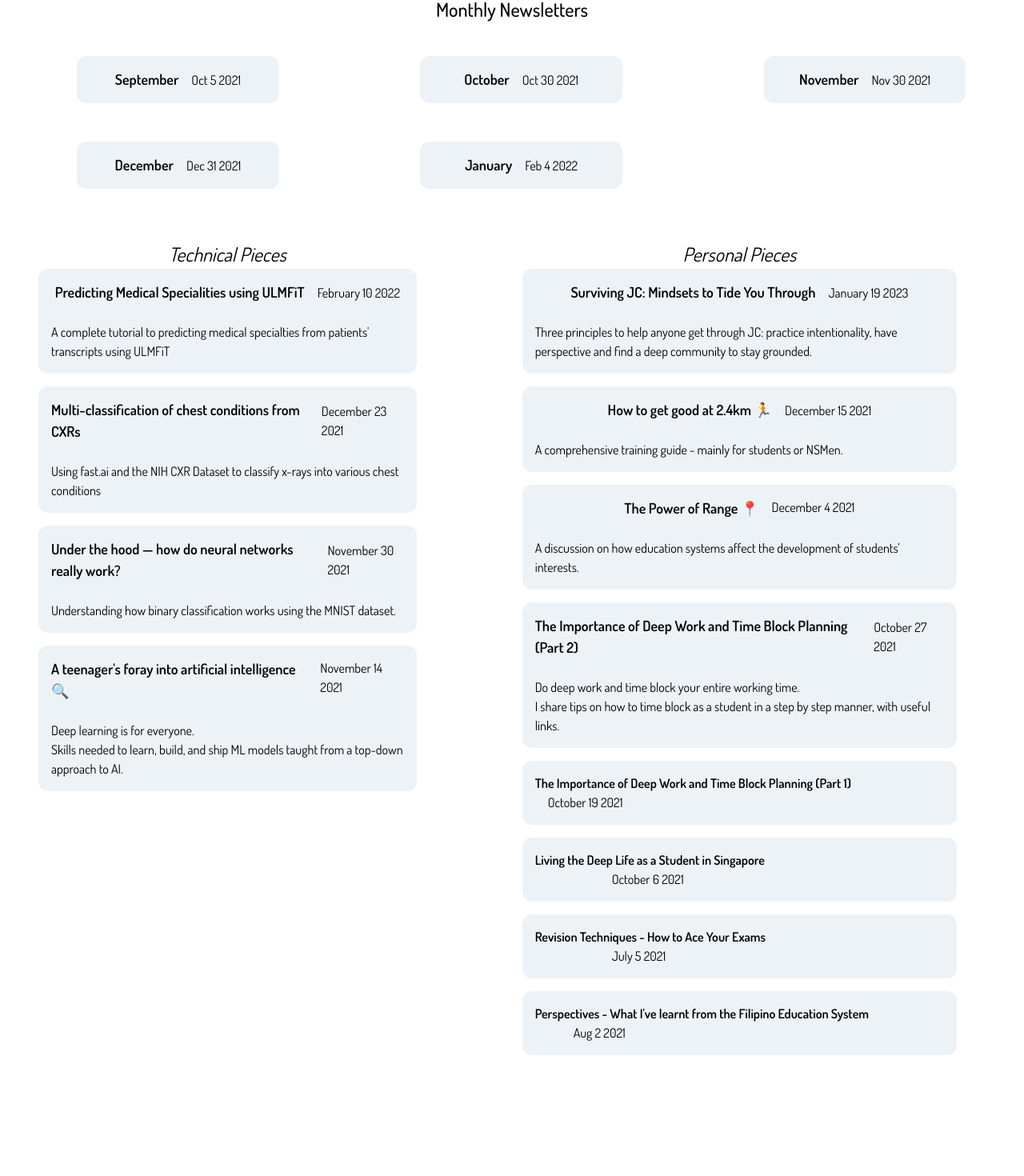
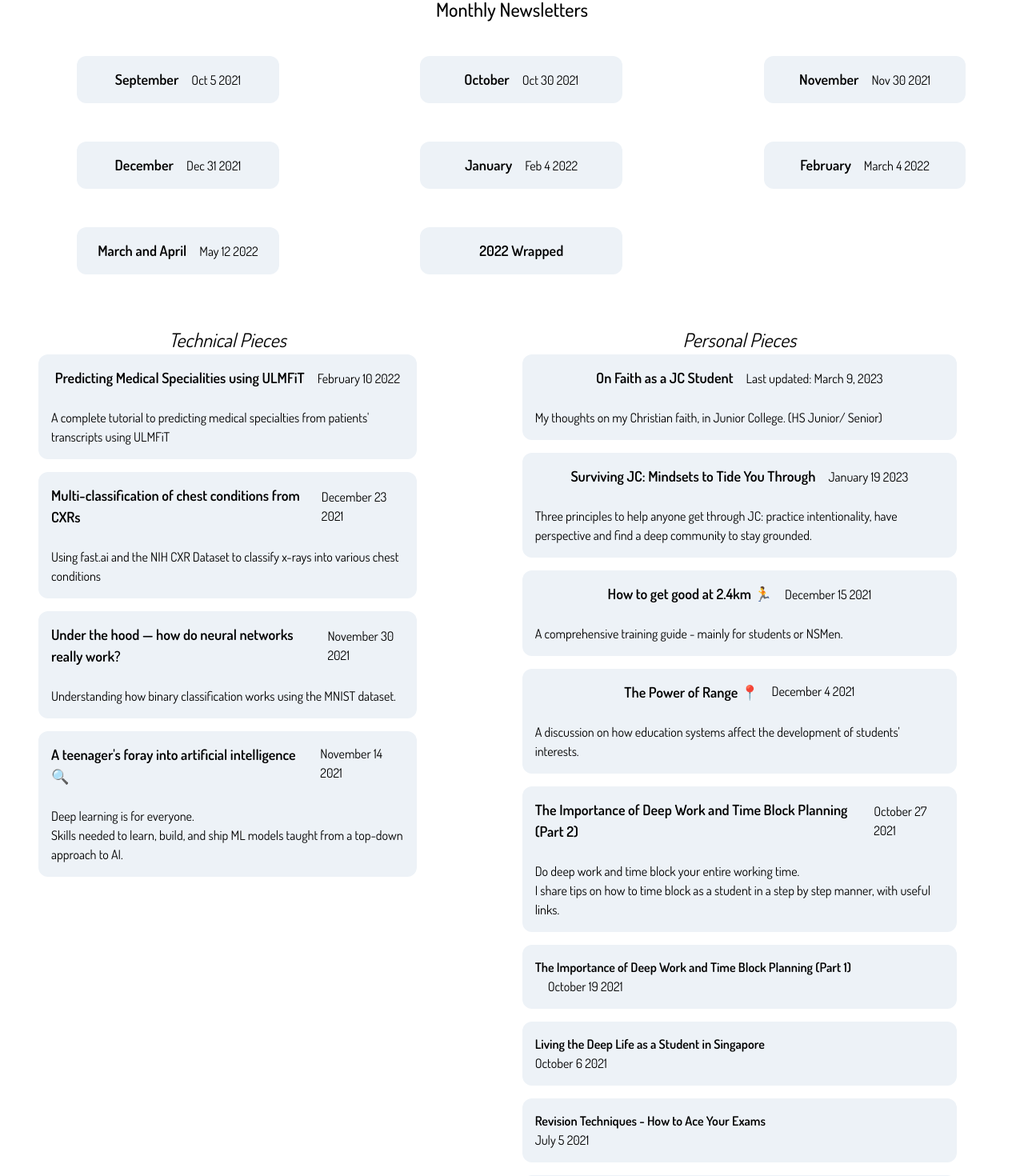
Before and after one commit to danielcwq/personal-website-current-build, a React (Create React App) app: page /blog in a window 1280 px wide. Shown: the part 212-1682 px from the top of the page at 80% size. Before the commit the page ends 1547 px from the top, so only its background shows below. Built offline with nearby package versions, Linux system fonts and the light colour scheme.

Commit message:
Added projects and blog posts

```diff
--- a/src/components/blog.js
+++ b/src/components/blog.js
@@ -75,6 +75,35 @@ function Blog(){
                         </div>
                     </a>
                 </div>
+                <div>
+                    <a className = '' href = 'https://danielching.substack.com/p/february-newsletter-staying-on-track' target = '_blank'>
+                        <div className = 'flex flex-col flex-grow-0 font-dosis w-3/5 md:rounded-xl mt-10 p-4 ml-24 bg-gray-200 hover:bg-gray-400'>
+                            <div className = 'flex justify-center items-center'>
+                                <div className = 'font-semibold text-lg'>February </div>
+                                <div className = 'hidden md:block pl-4'>March 4 2022</div>
+                            </div>
+                        </div>
+                    </a>
+                </div>
+                <div>
+                    <a className = '' href = 'https://danielching.substack.com/p/march-and-april-newsletter' target = '_blank'>
+                        <div className = 'flex flex-col flex-grow-0 font-dosis w-3/5 md:rounded-xl mt-10 p-4 ml-24 bg-gray-200 hover:bg-gray-400'>
+                            <div className = 'flex justify-center items-center'>
+                                <div className = 'font-semibold text-lg'>March and April </div>
+                                <div className = 'hidden md:block pl-4'>May 12 2022</div>
+                            </div>
+                        </div>
+                    </a>
+                </div>
+                <div>
+                    <a className = '' href = 'https://danielching.substack.com/p/2022-wrapped' target = '_blank'>
+                        <div className = 'flex flex-col flex-grow-0 font-dosis w-3/5 md:rounded-xl mt-10 p-4 ml-24 bg-gray-200 hover:bg-gray-400'>
+                            <div className = 'flex justify-center items-center'>
+                                <div className = 'font-semibold text-lg'>2022 Wrapped</div>
+                            </div>
+                        </div>
+                    </a>
+                </div>
 
             </div>
             <div className = 'flex flex-col md:flex-row justify-between'>
@@ -141,17 +170,26 @@ function Blog(){
                     <div className = 'flex justify-center '>
                         <h1 className = 'text-2xl md:pt-12 italic text-justify'> Personal Pieces </h1>
                     </div>
+                    <a className = '' href = 'https://danielching.notion.site/On-faith-as-a-JC-student-425147eec72748d280659972b7429219' target = '_blank'>
+                        <div className = 'flex justify-center flex-col w-3/5 md:w-4/5 rounded-xl mx-auto p-4 bg-gray-200 hover:bg-gray-400'>
+                            <div className = 'flex justify-center items-center'>
+                                <div className = 'font-semibold text-lg'>On Faith as a JC Student</div>
+                                <div className = 'hidden md:block pl-4'>Last updated: March 9, 2023</div>
+                            </div>
+                            <div className = 'pt-4 md:pt-6'>
+                                <p>My thoughts on my Christian faith, in Junior College. (HS Junior/ Senior)</p>
+                            </div>
+                        </div>
+                    </a>
                     <a className = '' href = 'https://medium.com/p/d48eb9ef54a0' target = '_blank'>
-                        <div className = 'flex justify-center flex-col w-3/5 md:w-4/5 rounded-xl mx-auto p-4 bg-gray-200 hover:bg-gray-400'>
+                        <div className = 'flex justify-center flex-col w-3/5 md:w-4/5 rounded-xl mx-auto p-4 bg-gray-200 hover:bg-gray-400 mt-4'>
                             <div className = 'flex justify-center items-center'>
                                 <div className = 'font-semibold text-lg'>Surviving JC: Mindsets to Tide You Through</div>
                                 <div className = 'hidden md:block pl-4'>January 19 2023</div>
                             </div>
                             <div className = 'pt-4 md:pt-6'>
                                 <p>Three principles to help anyone get through JC: practice intentionality, have perspective and find a deep community to stay grounded. </p>
-
                             </div>
-
                         </div>
                     </a>
                     <a className = '' href = 'https://danielching.medium.com/how-to-get-good-at-2-4km-a-comprehensive-guide-85e9669ee19c' target = '_blank'>
@@ -205,20 +243,20 @@ function Blog(){
                     <Link className = 'flex justify-center' to = '/blog/the-deep-life'>
                         <div className = 'flex justify-center flex-col w-3/5 md:w-4/5 rounded-xl mx-auto p-4 bg-gray-200 hover:bg-gray-400 mt-4'>
                             <div className = 'font-semibold'>Living the Deep Life as a Student in Singapore  </div>
-                            <div className = 'hidden md:block pl-24'> October 6 2021 </div>
+                            <div className = 'hidden md:block'> October 6 2021 </div>
                         </div>
 
                     </Link>
                     <Link className = 'flex justify-center' to ='/blog/revision-techniques'>
                         <div className = 'flex justify-center flex-col w-3/5 md:w-4/5 rounded-xl mx-auto p-4 bg-gray-200 hover:bg-gray-400 mt-4'>
                             <div className = 'font-semibold'>{content.blog1.title}</div>
-                            <div className = 'hidden md:block pl-24'> July 5 2021 </div>
+                            <div className = 'hidden md:block'> July 5 2021 </div>
                         </div>
                     </Link>
                     <Link className = 'flex justify-center' to ='/blog/perspectives'>
                         <div className = 'flex justify-center flex-col w-3/5 md:w-4/5 rounded-xl mx-auto p-4 bg-gray-200 hover:bg-gray-400 mt-4'>
                             <div className = 'font-semibold'>{content.blog3.title}</div>
-                            <div className = 'hidden md:block pl-12'> Aug 2 2021 </div>
+                            <div className = 'hidden md:block'> Aug 2 2021 </div>
                         </div>
 
                     </Link>
--- a/src/components/portfolio.js
+++ b/src/components/portfolio.js
@@ -66,6 +66,32 @@ function Portfolio(){
                 <h1 className = 'text-3xl pt-10 md:pt-16 font-bold pl-10 text-justify font-dosis'> Projects </h1>
             </div>
             <div className = 'grid grid-cols-1 md:grid-cols-2 gap-2 md:flex-row justify-between font-dosis mx-2 md:mx-4' style = {{minHeight: "50vh"}} >
+            <div className = 'w-4/5 mx-auto rounded-xl md:rounded-lg bg-indigo-900 hover:bg-green-700 '>
+
+                        <div className = 'm-8 p-6 md:rounded-xl text-white font-dosis'>
+                            <img class = 'ml-4 lg:ml-32' src='./emoji-running-man.gif'/>
+                            <div className = "text-2xl font-semibold my-5 text-center ">
+                                IPPT 2.4km Calculator + Training Plan
+                                <br/>
+                                <a className = "text-lg " href = "https://mokyingren.sg/">with Mok Ying Ren</a>
+                            </div>
+
+
+                            <div className = 'text-xl text-justify my-4'>
+                            We built a webapp that calculates split times during your 2.4km IPPT Run! There's also a training plan (60 minutes per week only) that you can follow to improve your run time.
+                            </div>
+
+                            <div className = 'flex justify-around mt-4'>
+                                <a href = 'https://ippttraining-danielcwq.vercel.app/'class = 'rounded-lg bg-white text-black p-2' target = '_blank'>
+                                    <b>Website</b>
+                                </a>
+                                <a href ="https://www.loom.com/share/661feaf94ccc4a70affbf7f18948586b" class = " rounded-lg bg-white text-black p-2" target = "_blank">
+                                    <b>Website Walkthrough</b>
+                                </a>
+
+                            </div>
+                        </div>
+                </div>
             <div className = 'w-4/5 mx-auto rounded-xl md:rounded-lg bg-indigo-900 hover:bg-blue-700 '>
 
                         <div className = 'm-8 p-6 md:rounded-xl text-white font-dosis'>
```
Also changed, not shown: public/emoji-running-man.gif (added).
